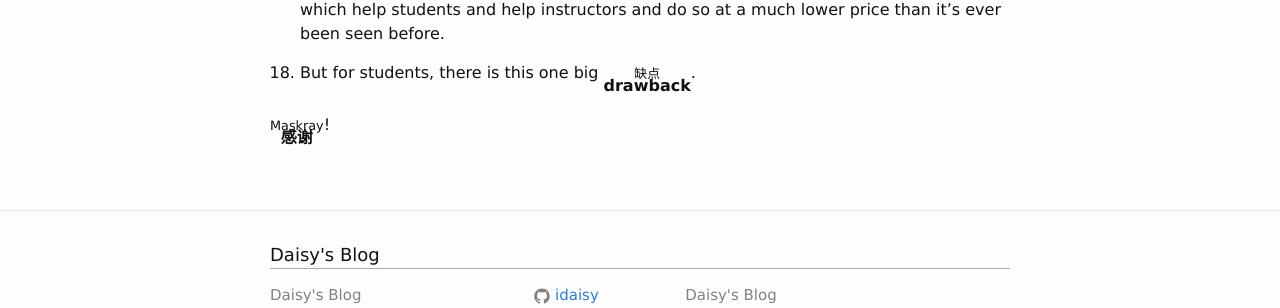
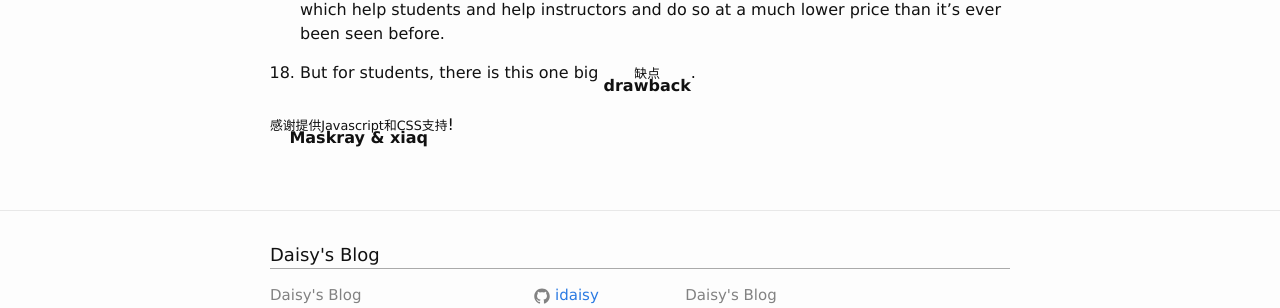
Before and after one commit to idaisy/idaisy.github.io, a Jekyll site: the page built from _posts/2016-09-21-planet-money-e573.md, in a window 1280 px wide. Shown: the part 1725-2033 px from the top of the page. Built offline with Jekyll 4.4.1, drawn with Linux system fonts in a browser that asks for light colours.

Commit message:
Thu Sep 22 20:39:30 HKT 2016

```diff
--- a/_posts/2016-09-21-planet-money-e573.md
+++ b/_posts/2016-09-21-planet-money-e573.md
@@ -45,4 +45,4 @@ date: 2016-09-21
 
 17. But for students, there is this one big [drawback]{缺点}.
 
-[感谢]{Maskray}!
+[Maskray & xiaq]{感谢提供Javascript和CSS支持}!
```
